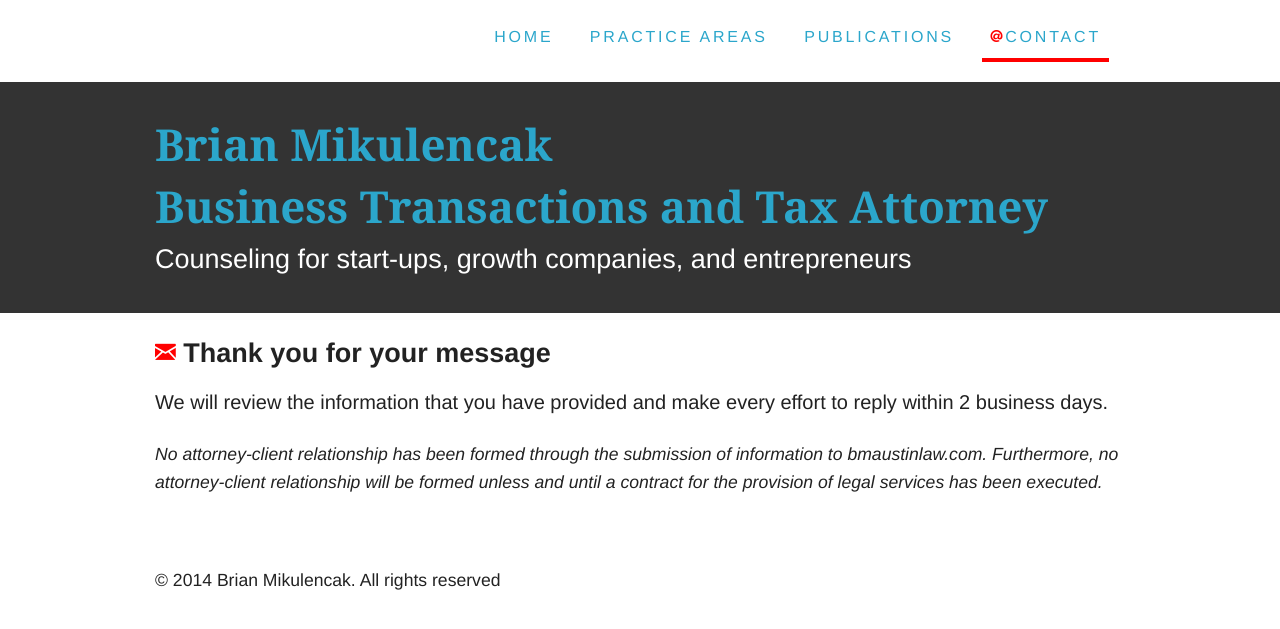
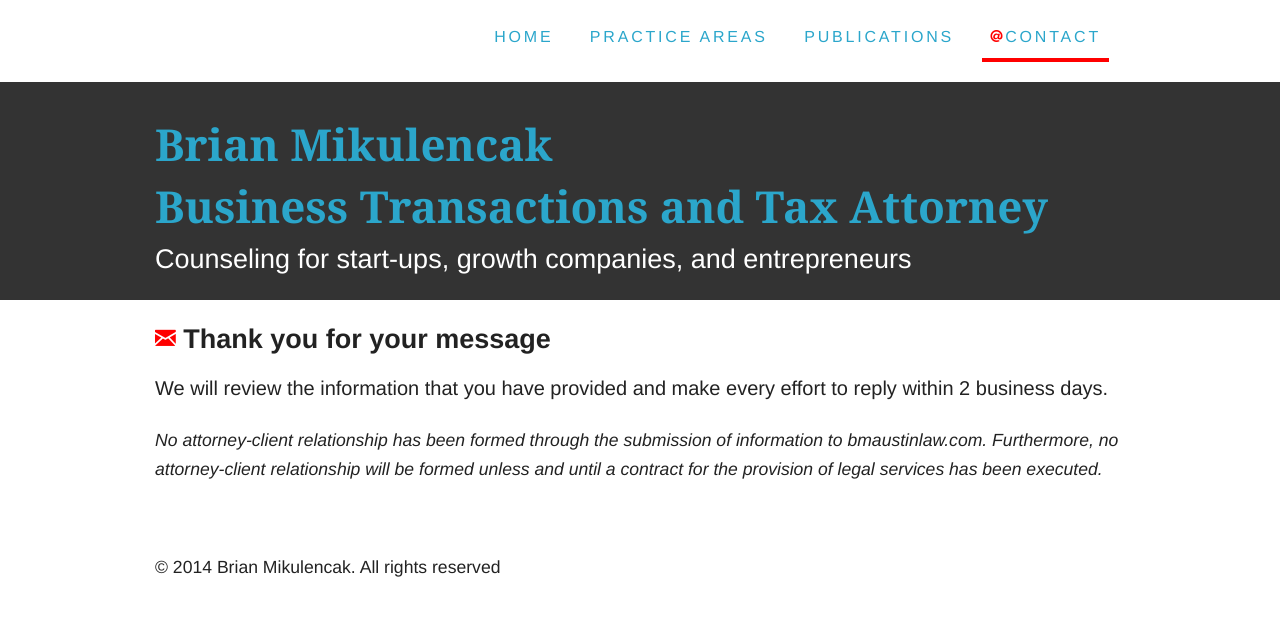
Before and after one commit to brianmik/bmaustinlaw, a Jekyll site: the page rafts/thank-you.html, which Jekyll copies as it is, in a window 1280 px wide. Shown: the top 629 px of the page. Built offline with Jekyll 4.4.1, drawn with Linux system fonts in a browser that asks for light colours; Markdown is read by kramdown in place of the engine named in the settings.

Commit message:
added a style for h2 with intent to style blog posts

```diff
--- a/css/main.css
+++ b/css/main.css
@@ -17,6 +17,11 @@
 
 nav {
   float: right;
+}
+
+h2 {
+  font-size: 1.375em;
+  margin-bottom: 0;
 }
 
 p {
```
